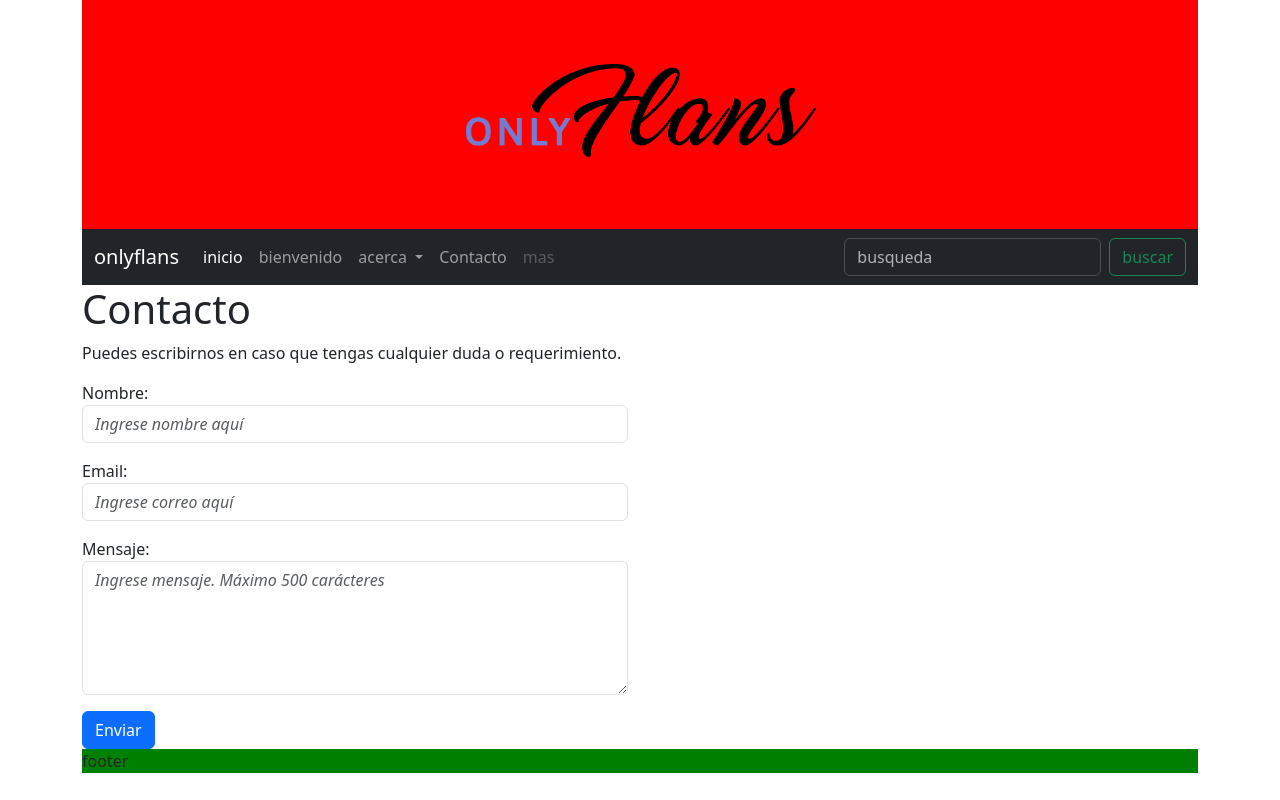
After one commit to jairoimm/onlyflans, a Django app: page /contacto/ in a window 1280 px wide. The commit adds this page. Run offline with Django 5.2, Linux system fonts and the light colour scheme.

Commit message:
se agrego el formulario de contacto y se registro a la DB

```diff
--- /dev/null
+++ b/web/forms.py
@@ -0,0 +1,63 @@
+from django import forms
+
+class ContactForm(forms.Form):
+    nombre = forms.CharField(
+        max_length=50,
+        label='Nombre:',
+        widget=forms.TextInput(attrs={
+            'class': 'form-control mb-3 fst-italic',
+            'placeholder': 'Ingrese nombre aquí'
+        })
+    )
+    email = forms.EmailField(
+        max_length=100,
+        label='Email:',
+        widget=forms.EmailInput(attrs={
+            'class': 'form-control mb-3 fst-italic',
+            'placeholder': 'Ingrese correo aquí'
+        })
+    )
+    mensaje = forms.CharField(
+        label='Mensaje:',
+        max_length=500,
+        widget=forms.Textarea(attrs={
+            'class': 'form-control mb-3 fst-italic',
+            'rows': 5,
+            'placeholder': 'Ingrese mensaje. Máximo 500 carácteres'
+        })
+    )
+
+
+class RegisterForm(forms.Form):
+    username = forms.CharField(
+        max_length=50,
+        label='Usuario:',
+        widget=forms.TextInput(attrs={
+            'class': 'form-control mb-3 fst-italic',
+            'placeholder': 'Ingrese el usuario aquí'
+        })
+    )
+    email = forms.EmailField(
+        max_length=100,
+        label='Email:',
+        widget=forms.EmailInput(attrs={
+            'class': 'form-control mb-3 fst-italic',
+            'placeholder': 'Ingrese su email aquí'
+        })
+    )
+    password = forms.CharField(
+        max_length=50,
+        label='Contraseña:',
+        widget=forms.PasswordInput(attrs={
+            'class': 'form-control mb-3 fst-italic',
+            'placeholder': 'Ingrese la contraseña aquí'
+        })
+    )
+    passRepeat = forms.CharField(
+        max_length=50,
+        label='Repita la Contraseña:',
+        widget=forms.PasswordInput(attrs={
+            'class': 'form-control mb-3 fst-italic',
+            'placeholder': 'Repita la Contraseña aquí'
+        })
+    )
--- /dev/null
+++ b/web/templates/contact.html
@@ -0,0 +1,15 @@
+{% extends 'base.html' %}
+
+{% block content %}
+    <h1>Contacto</h1>
+    <p>Puedes escribirnos en caso que tengas cualquier duda o requerimiento.</p>
+    <div class="row">
+        <div class="col-6">
+            <form action="{% url 'contact' %}" method="post">
+                {% csrf_token %}
+                {{ form }}
+                <button type="submit" class="btn btn-primary">Enviar</button>
+            </form>
+        </div>
+    </div>
+{% endblock %}
--- a/web/templates/snippets/navbar.html
+++ b/web/templates/snippets/navbar.html
@@ -28,6 +28,9 @@
                     </ul>
                 </li>
                 <li class="nav-item">
+                    <a href="{% url 'contact' %}" class="nav-link ">Contacto</a>
+                </li>
+                <li class="nav-item">
                     <a class="nav-link disabled" aria-disabled="true">mas</a>
                 </li>
             </ul>
--- /dev/null
+++ b/web/templates/success.html
@@ -0,0 +1,5 @@
+{% extends 'base.html' %}
+
+{% block content %}
+    <h3 class="text-center my-5">Su mensaje a sido enviado con exito, gracias por contactarte con onlyflans</h3>
+{% endblock %}
--- a/web/urls.py
+++ b/web/urls.py
@@ -1,8 +1,10 @@
 from django.urls import path
-from web.views import index, about, welcome
+from web.views import index, about, contacto, success, welcome
 
 urlpatterns = [
     path('', index, name='index'),
     path('acerca/', about, name='about'),
     path('bienvenido/', welcome, name='welcome'),
+    path('contacto/', contacto, name='contact'),
+    path('exito/', success, name='success'),
 ]
--- a/web/views.py
+++ b/web/views.py
@@ -1,5 +1,8 @@
-from django.shortcuts import render
-from web.models import flan
+from django.shortcuts import render, redirect
+from django.http import HttpResponse, HttpResponseRedirect
+from web.models import flan, contact
+from web.forms import ContactForm
+
 
 # Create your views here.
 def index(request):
@@ -19,3 +22,21 @@ def welcome(request):
         'flanes': flanes_privados
     }
     return render(request, 'welcome.html', context)
+
+def contacto(request):
+    if request.method == 'GET':
+        form = ContactForm()                    # Se crea una instancia del formulario ContactForm sin datos iniciales.
+        context = {'form': form}                # Se crea un contexto que contiene el formulario vacío.
+        return render(request, 'contact.html', context) # Se renderiza la plantilla 'contact.html' con el contexto.
+    else:
+        form = ContactForm(request.POST)        # Se crea una instancia de ContactForm con los datos enviados en la solicitud POST.
+        if form.is_valid():                     # Se verifica si los datos del formulario son válidos.
+            contact.objects.create(
+                **form.cleaned_data
+            )                                   # Esta es la forma de pedirle a un modelo que cree un registro usando los datos de un formulario
+            return redirect('/exito')         # Si el formulario es válido, se redirige al usuario a la URL '/success'.
+        context = {'form': form}                # Se crea un contexto que contiene el formulario con los datos (válidos o no).
+        return render(request, 'contact.html', context) # Se vuelve a renderizar la plantilla con el contexto actualizado.
+
+def success(request):
+    return render(request, 'success.html')
```
Also changed, not shown: web/admin.py (+6 -1 lines), web/models.py (+11 -0 lines), db.sqlite3, web/migrations/0002_contact.py (added).
